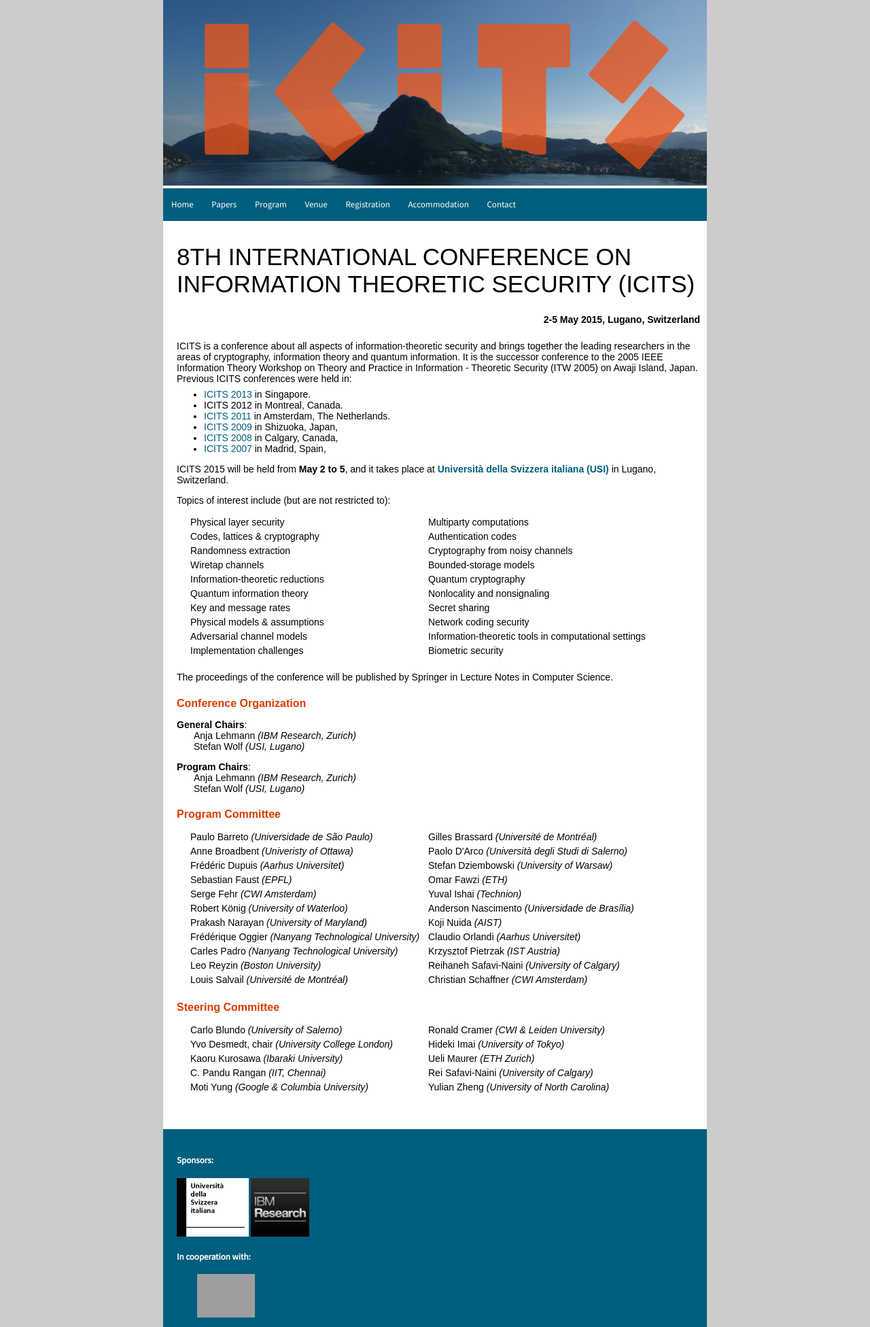
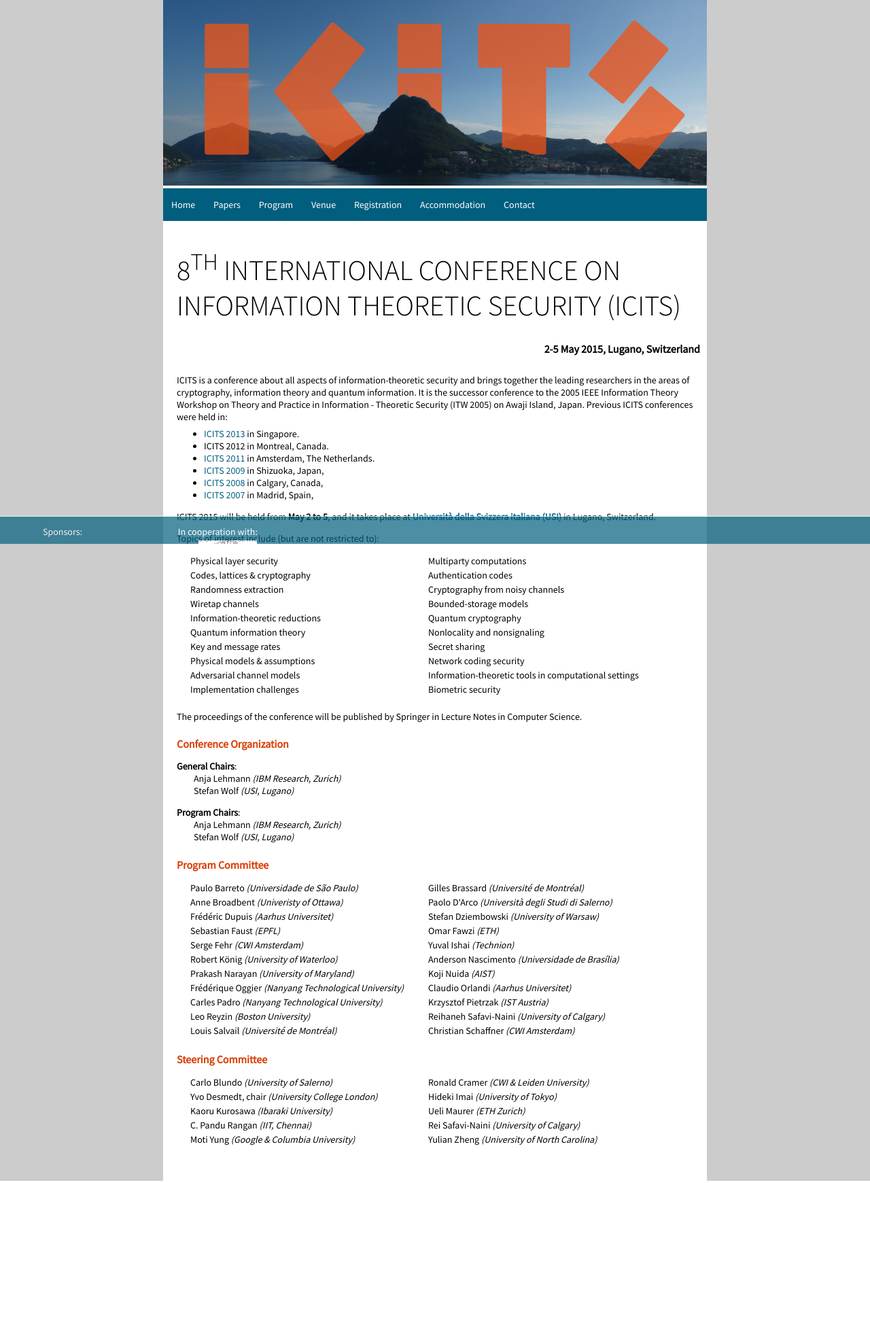
Before and after one commit to EnraH/ICITS_website, a PHP site: page / in a window 1280 px wide. Shown: the whole page at 68% size. After the commit the page ends 1737 px from the top, so only its background shows below. Run offline with PHP 8.4, Linux system fonts and the light colour scheme; grey boxes are pictures that could not be loaded.

Commit message:
change fonts, sponsors as overlay, title on home.txt

```diff
--- a/css/style.css
+++ b/css/style.css
@@ -1,8 +1,8 @@
-@import url(http://fonts.googleapis.com/css?family=Source+Sans+Pro);
+@import url(http://fonts.googleapis.com/css?family=Source+Sans+Pro:400,300);
 body {
   background: #CCCCCC;
-  font: 13.34px Source Sans Pro, sans-serif;
-  font-size: small;
+  font: 14px Source Sans Pro, sans-serif;
+  //font-size: small;
   margin: 0 auto;
   max-width: 800px;
  }
@@ -58,19 +58,39 @@ p {margin-top:1em; margin-bottom:1em}
 #title2 {font-size:21px; padding:5px;}
 #title3 {font-size:20px; padding:5px;}
 
-#sponsors {
+div#sponsors {
   border-top:1px solid;
   color:#ffffff;
   background-color:#005e7e;
 	//font:14px arial,sans-serif;
-	//position:absolute;
-	//left:8px;
-	//top:564px;
-	//width: 170px;
+	position:fixed;
+  height:30px;
+  overflow: hidden;
+  bottom:0px;
+  left:0px;
+	width: 100%;
+  opacity:0.7;
 	//border:1px solid #eeeeee;
-	padding-left:20px;
-  padding-top:20px
+	padding-left:60px;
+  padding-top:10px
 }
+
+div#sponsors:hover {
+  opacity:0.9;
+  height:140px;
+  }
+
+#sponsors img {
+  height:86px;
+  vertical-align: baseline;
+  }
+
+#sponsors a {
+  }
+
+#sponsors table {
+  border: 0px;
+  }
 
 #iqc { margin-bottom:8px;}
 #crm { margin-bottom:8px;}
@@ -91,7 +111,7 @@ img#header {
   }
 
 #menu {
-	font:14px;
+	//font:14px;
   background-color:#005e7e;
   color:#FFF;
 	/*position:absolute;
@@ -193,15 +213,15 @@ ul.double li{
   padding-bottom:30px;
 	/*margin:10px; margin-left:192px;  margin-right:0px;*/
 	border:0px solid #eeeeee;
-	font:14px arial,sans-serif;
+	//font:14px arial,sans-serif;
 	min-width:340px;
 	max-width:800px;
   background-color: #ffffff;
 }
 
 #content h1 {
-  font-size: 250%;
-  font-weight:200;
+  font-size: 300%;
+  font-weight:300;
   text-transform:uppercase;
   }
 
@@ -217,7 +237,7 @@ ul.double li{
   }
 
 #content h5 {
-  font-size:14px;
+  font-size:16px;
   text-align:right;
   }
 
--- a/home.txt
+++ b/home.txt
@@ -1,4 +1,4 @@
-<h1>8th International Conference on Information Theoretic Security (ICITS)</h1>
+<h1>8<sup>th</sup> International Conference on Information Theoretic Security (ICITS)</h1>
 
 <h5>2-5 May 2015, Lugano, Switzerland</h5>
 
--- a/index.php
+++ b/index.php
@@ -204,12 +204,25 @@ $activePages = array(
 	?>
 	</div>
 	<div id="sponsors">
-		<h4>Sponsors:</h4>
-		<a href="http://www.usi.ch/"><img alt="USI" id="USI" height="86" src="img/logo-usi.gif" /></a>
-		<a href="http://www.zurich.ibm.com/"><img alt="ibm" id="ibm" height="86" src="img/logo-ibm.jpg" /></a>
-
-		<h4>In cooperation with:</h4>
-		<a href="http://www.iacr.org/"><img alt="iacr" id="iacr" width="85" src="http://www.iacr.org/forms/logo/iacrlogo.gif" /></a>
+  <table>
+    <tr>
+    <td>
+		Sponsors:
+    </td>
+    <td>
+		In cooperation with:
+    </td>
+    </tr>
+    <tr>
+    <td>
+		<a target="_blank" href="http://www.usi.ch/"><img alt="USI" id="USI" src="img/logo-usi.gif" /></a>
+		<a target="_blank" href="http://www.zurich.ibm.com/"><img alt="ibm" id="ibm" src="img/logo-ibm.jpg" /></a>
+    </td>
+    <td>
+		<a target="_blank" href="http://www.iacr.org/"><img alt="iacr" id="iacr" src="img/iacr.gif" /></a>
+    </td>
+    </tr>
+    </table>
 	</div>
 
 </body>
```
Also changed, not shown: img/iacr.gif (added).
